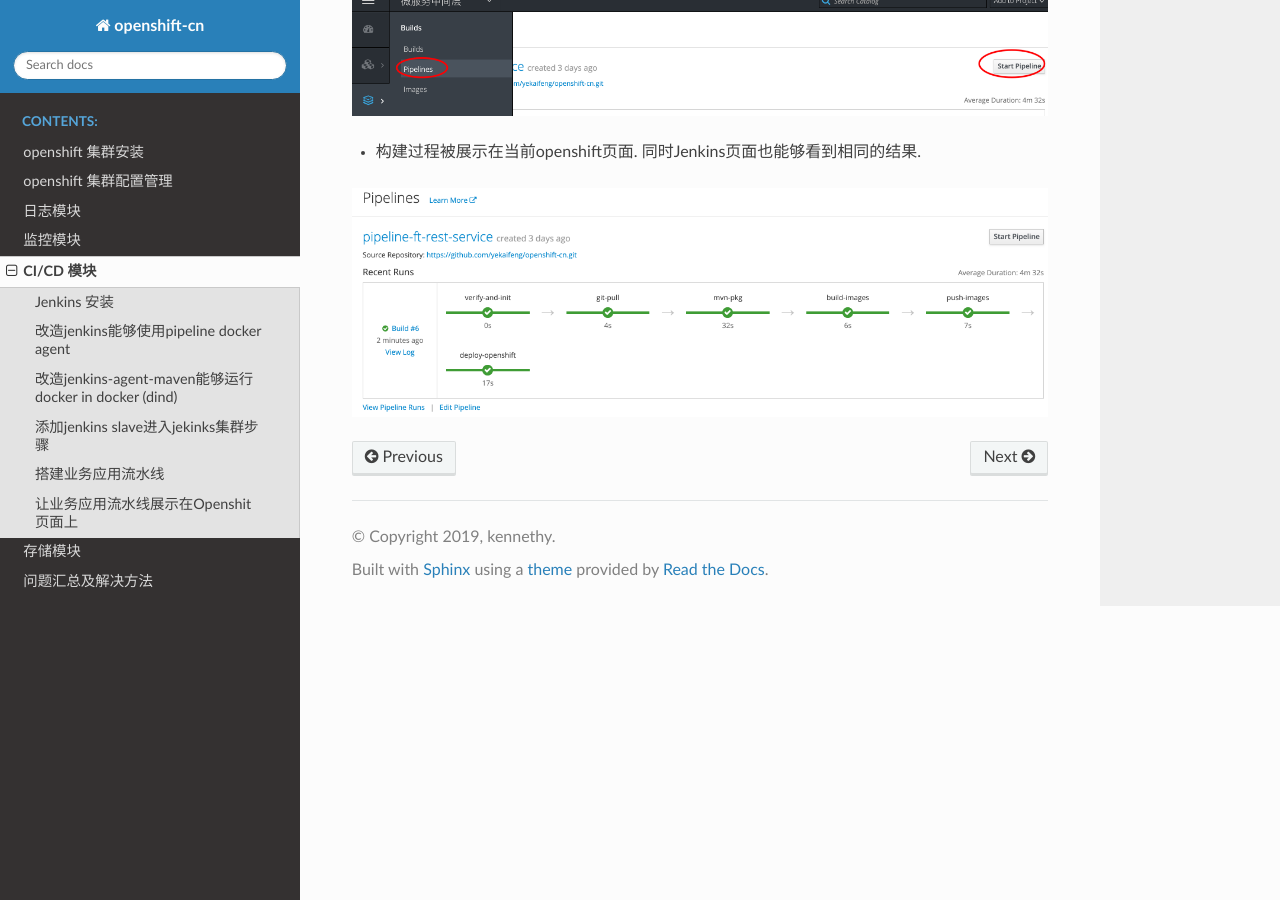
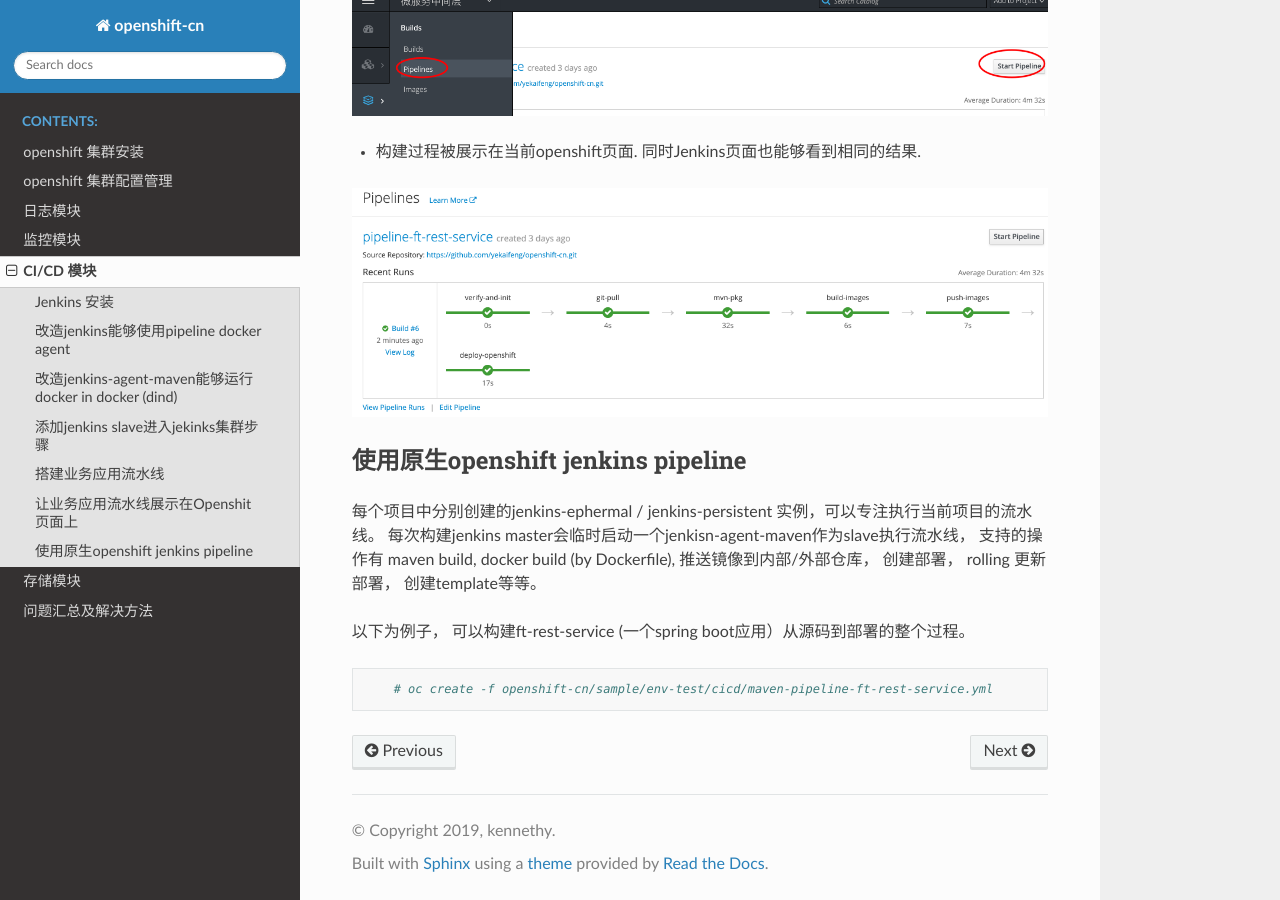
Before and after one commit to yekaifeng/openshift-cn, a Sphinx documentation site: the page built from docs/openshift/cicd.md, in a window 1280 px wide and 900 px high, scrolled down 6143 px. Built offline with Sphinx 7.4.7 and the Read the Docs theme 2.0.0, drawn with Linux system fonts in a browser that asks for light colours.

Commit message:
update new cicd steps

```diff
--- a/docs/openshift/cicd.md
+++ b/docs/openshift/cicd.md
@@ -210,3 +210,15 @@
 - 构建过程被展示在当前openshift页面. 同时Jenkins页面也能够看到相同的结果.
 
 ![Build Process](../_static/pipeline-in-bc.png)
+
+### 使用原生openshift jenkins pipeline
+每个项目中分别创建的jenkins-ephermal / jenkins-persistent 实例，可以专注执行当前项目的流水线。
+每次构建jenkins master会临时启动一个jenkisn-agent-maven作为slave执行流水线， 支持的操作有
+maven build, docker build (by Dockerfile), 推送镜像到内部/外部仓库， 创建部署， rolling 更新部署，
+创建template等等。
+
+以下为例子， 可以构建ft-rest-service (一个spring boot应用）从源码到部署的整个过程。
+
+~~~
+    # oc create -f openshift-cn/sample/env-test/cicd/maven-pipeline-ft-rest-service.yml
+~~~
```
Also changed, not shown: 15 other files.
